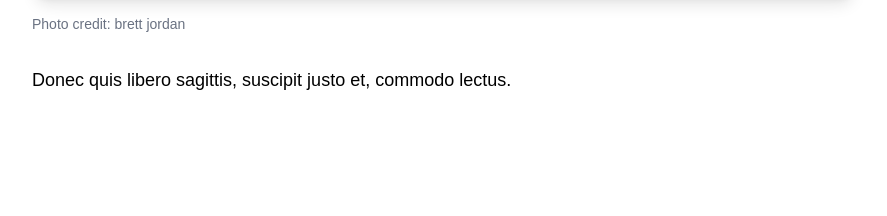
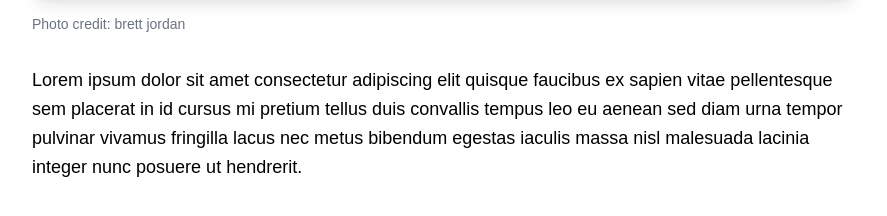
Before and after one commit to BernardSDev/portfolio.frontend, a Next.js app: page /w/adaptability in a window 1280 px wide. Shown: the part 690-906 px from the top of the page, without its empty margins (196-1083 px from the left). Before the commit the page ends 877 px from the top, so only its background shows below. Built offline with nearby package versions, Linux system fonts and the light colour scheme; a web font is replaced by a local one.

Commit message:
Cap Skill texts to show only a few

```diff
--- a/src/components/Skills/Skills.tsx
+++ b/src/components/Skills/Skills.tsx
@@ -6,6 +6,12 @@ import { MdOutlineNavigateNext } from "react-icons/md";
 import {GrFormPrevious} from "react-icons/gr";
 import {SkillData} from "@/data/SkillData";
 import Link from "next/link";
+
+function capText(text: string, maxLength: number): string {
+    if (text.length <= maxLength) return text
+
+    return text.slice(0, maxLength).trim() + "..."
+}
 
 function Skills() {
     const containerRef = useRef<HTMLDivElement>(null)
@@ -73,7 +79,7 @@ function Skills() {
                             </h2>
 
                             <p className="text-sm sm:text-base text-foreground/70 leading-relaxed">
-                                {slide.text}
+                                {capText(slide.text, 47)}
                             </p>
                         </div>
                     </Link>
--- a/src/data/SkillData.ts
+++ b/src/data/SkillData.ts
@@ -15,35 +15,48 @@ export const SkillData: Skill[] = [
         image: "/thinking.jpg",
         credit: "milad fakurian",
         title: "Thinking technical",
-        text: "Donec quis libero sagittis, suscipit justo et, commodo lectus.",
+        text: "Lorem ipsum dolor sit amet consectetur adipiscing elit quisque faucibus ex sapien vitae " +
+            "pellentesque sem placerat in id cursus mi pretium tellus duis convallis tempus leo eu aenean sed diam " +
+            "urna tempor pulvinar vivamus fringilla lacus nec metus bibendum egestas iaculis massa nisl malesuada lacinia " +
+            "integer nunc posuere ut hendrerit.",
         slug: slugify("Thinking technical"),
     },
     {
         image: "/execution.jpg",
         credit: "vitaly gariev",
         title: "Execution and delivery",
-        text: "Donec quis libero sagittis, suscipit justo et, commodo lectus.",
+        text: "Lorem ipsum dolor sit amet consectetur adipiscing elit quisque faucibus ex sapien vitae pellentesque sem placerat in id " +
+            "cursus mi pretium tellus duis convallis tempus leo eu aenean sed diam urna tempor pulvinar vivamus fringilla lacus nec " +
+            "metus bibendum egestas iaculis massa nisl malesuada lacinia integer nunc posuere ut hendrerit.",
         slug: slugify("Execution and delivery"),
     },
     {
         image: "/adaptability.jpg",
         credit: "brett jordan",
         title: "Adaptability",
-        text: "Donec quis libero sagittis, suscipit justo et, commodo lectus.",
+        text: "Lorem ipsum dolor sit amet consectetur adipiscing elit quisque faucibus ex sapien vitae pellentesque sem placerat " +
+            "in id cursus mi pretium tellus duis convallis tempus leo eu aenean sed diam urna tempor pulvinar vivamus fringilla lacus " +
+            "nec metus bibendum egestas iaculis massa nisl malesuada lacinia integer nunc posuere ut hendrerit.",
         slug: slugify("Adaptability"),
     },
     {
         image: "/values.jpg",
         credit: "walls.io",
         title: "Values",
-        text: "Donec quis libero sagittis, suscipit justo et, commodo lectus.",
+        text: "Lorem ipsum dolor sit amet consectetur adipiscing elit quisque faucibus ex sapien vitae pellentesque " +
+            "sem placerat in id cursus mi pretium tellus duis convallis tempus leo eu aenean sed diam urna tempor pulvinar " +
+            "vivamus fringilla lacus nec metus bibendum egestas iaculis massa nisl malesuada lacinia integer nunc posuere ut " +
+            "hendrerit..",
         slug: slugify("Values"),
     },
     {
         image: "/mentorship2.jpg",
         credit: "gilles roux",
         title: "Mentorship",
-        text: "Donec quis libero sagittis, suscipit justo et, commodo lectus.",
+        text: "Lorem ipsum dolor sit amet consectetur adipiscing elit quisque faucibus ex sapien vitae " +
+            "pellentesque sem placerat in id cursus mi pretium tellus duis convallis tempus leo eu aenean sed diam urna " +
+            "tempor pulvinar vivamus fringilla lacus nec metus bibendum egestas iaculis massa nisl malesuada lacinia integer " +
+            "nunc posuere ut hendrerit.",
         slug: slugify("Mentorship"),
     },
 ]
```
